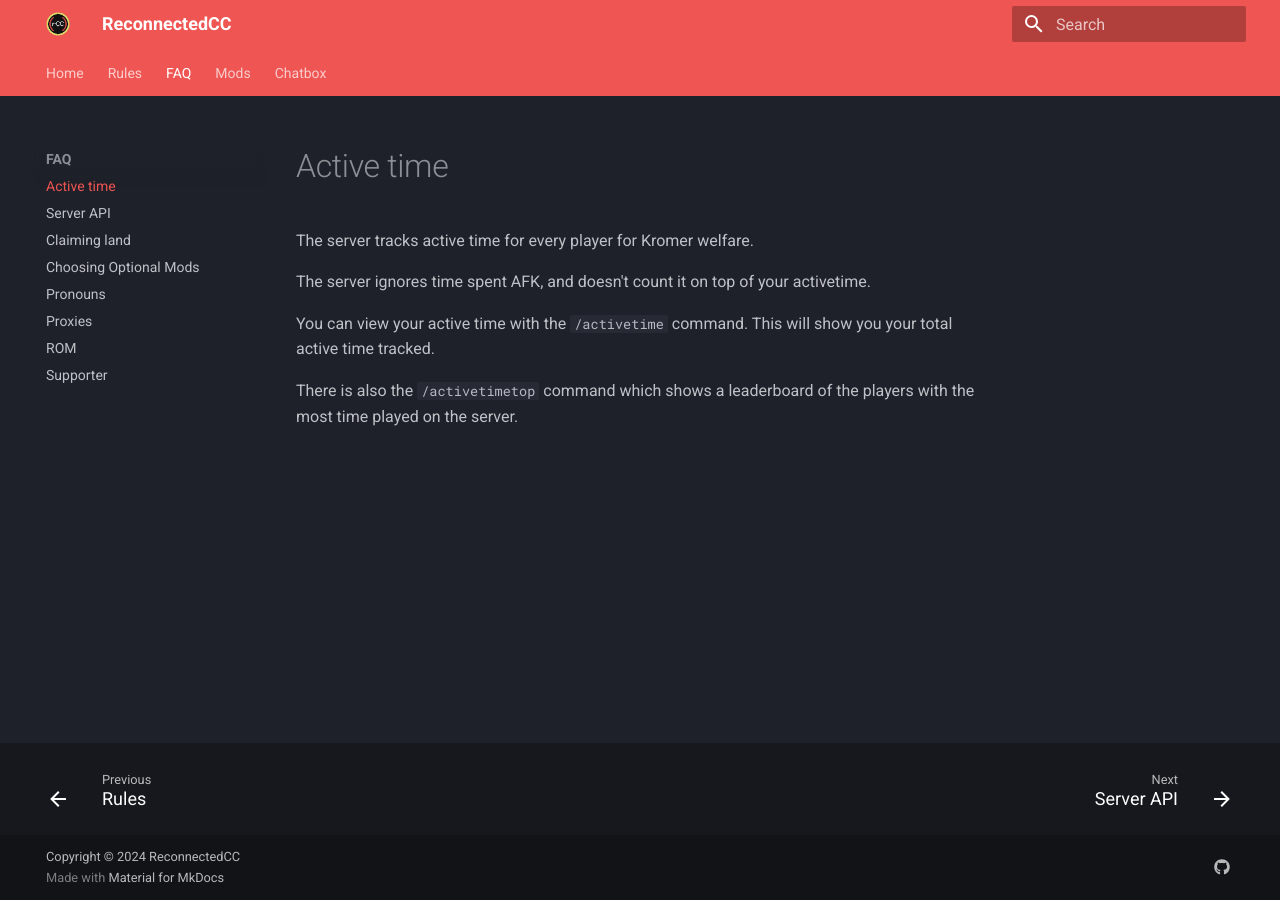
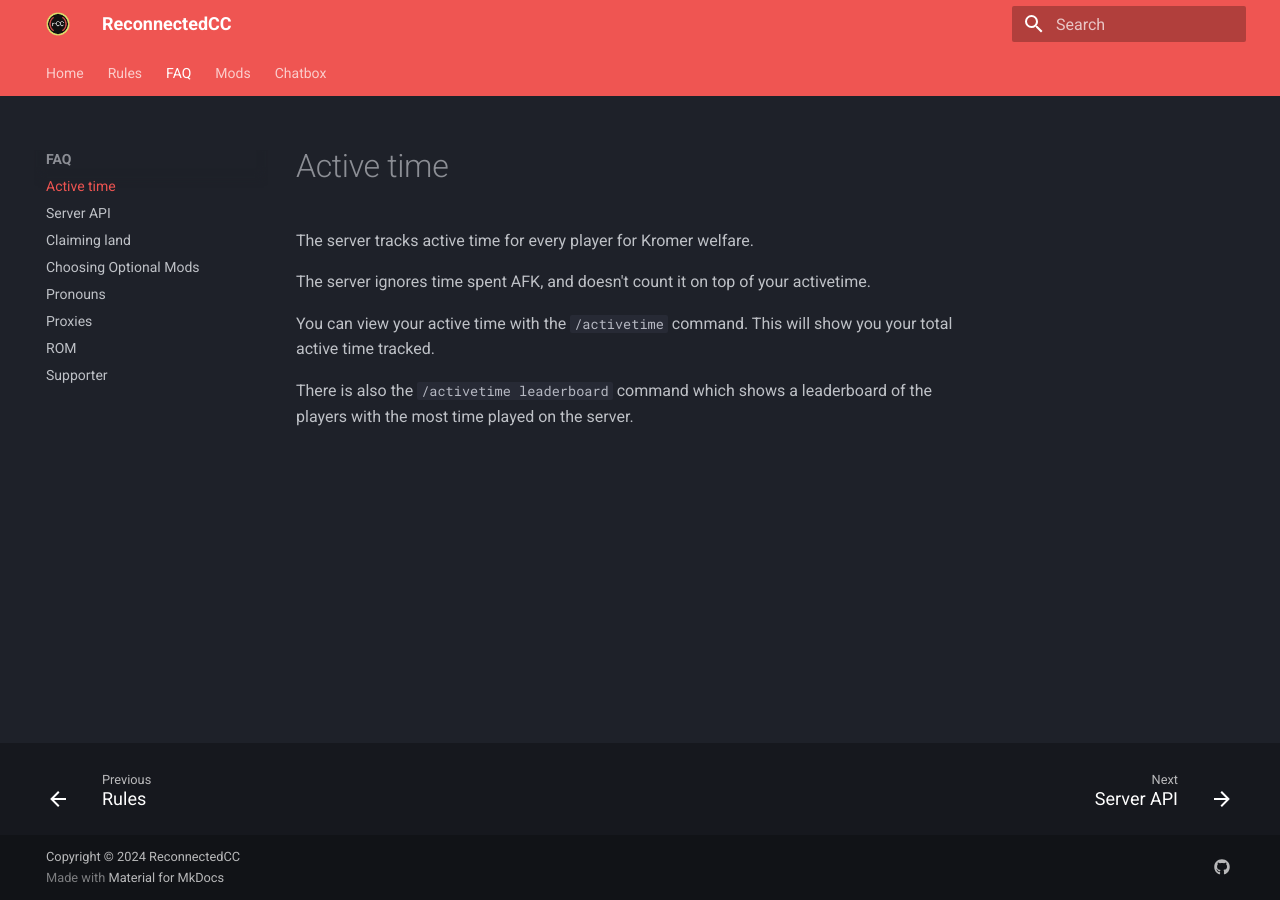
Before and after one commit to ReconnectedCC/docs, an MkDocs documentation site: the page built from docs/faq/activetime.md, in a window 1280 px wide. Built offline with MkDocs 1.6.1 and Material for MkDocs 9.7.7, drawn with Linux system fonts in a browser that asks for light colours.

Commit message:
Correct activetime leaderboard command

```diff
--- a/docs/faq/activetime.md
+++ b/docs/faq/activetime.md
@@ -12,4 +12,4 @@ The server ignores time spent AFK, and doesn't count it on top of your activetim
 
 You can view your active time with the `/activetime` command. This will show you your total active time tracked.
 
-There is also the `/activetimetop` command which shows a leaderboard of the players with the most time played on the server.
+There is also the `/activetime leaderboard` command which shows a leaderboard of the players with the most time played on the server.
```
